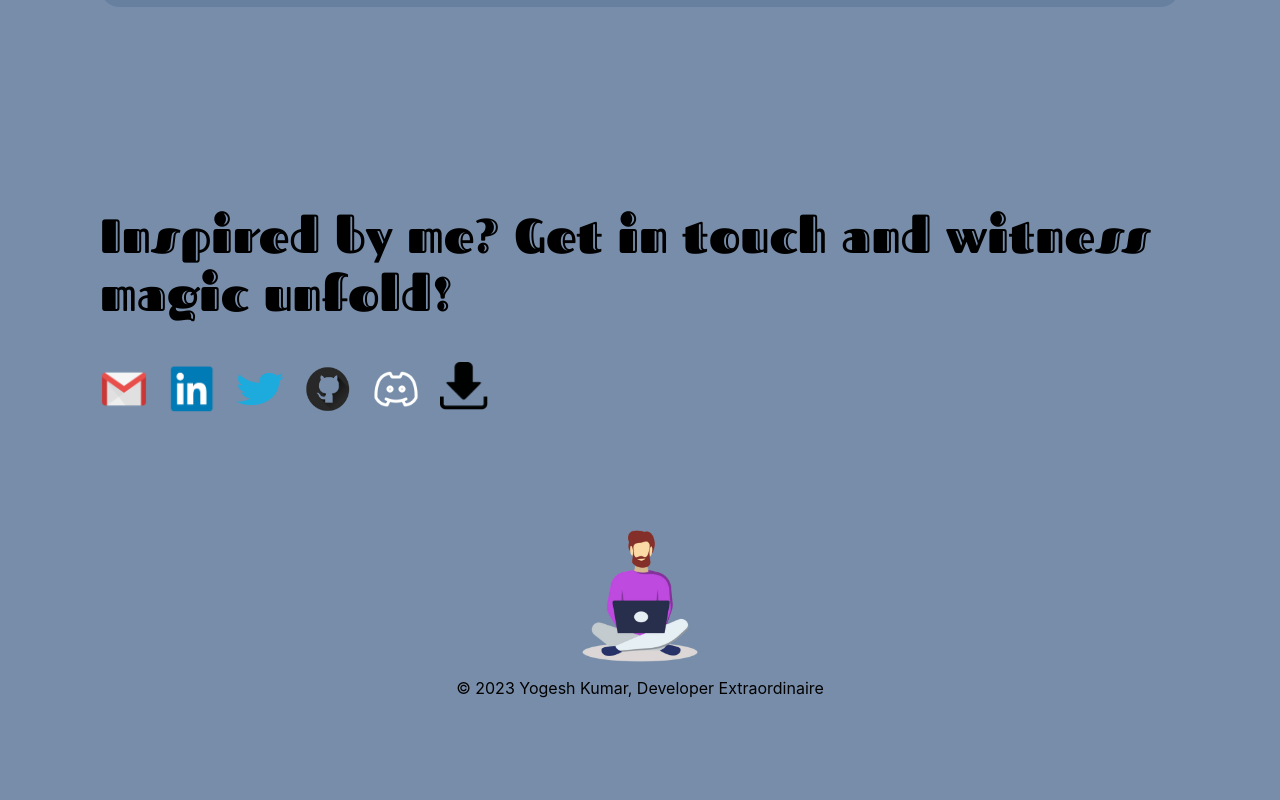
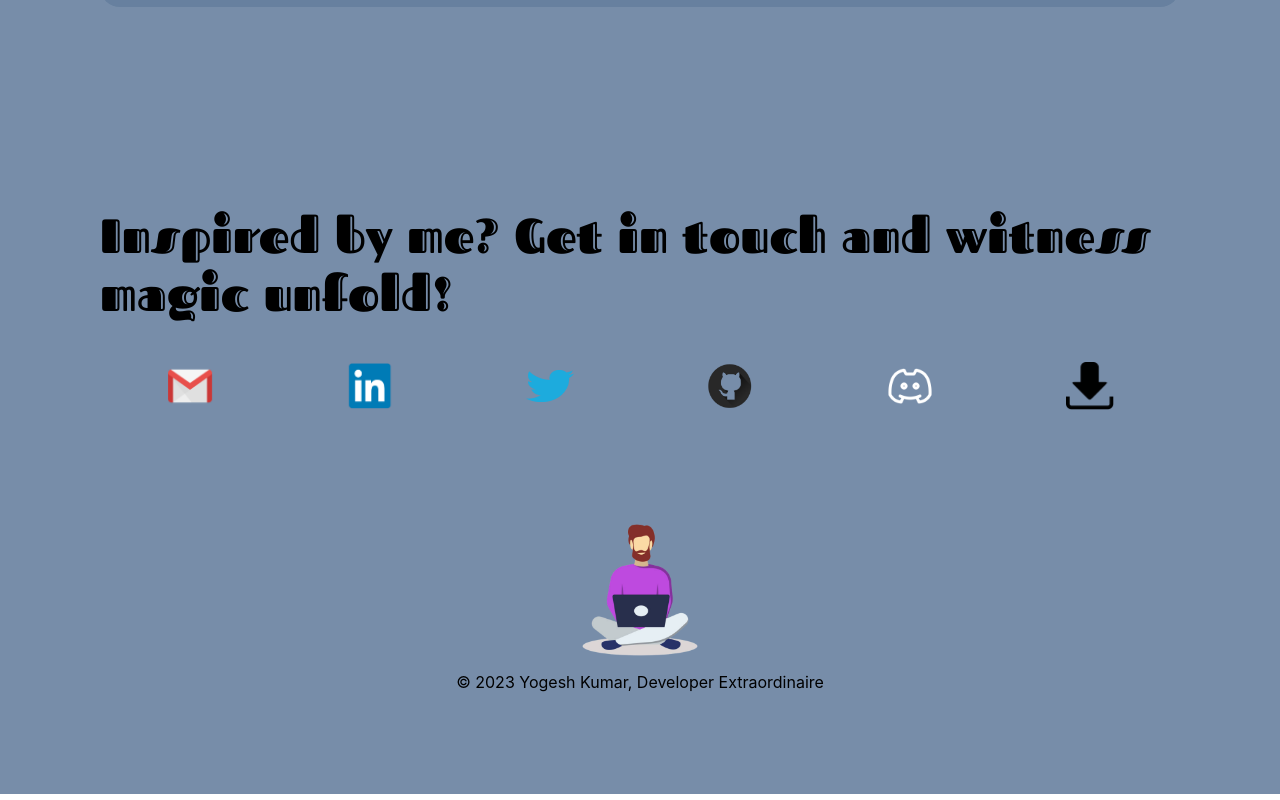
Before and after one commit to yogeshsingh2672000/portfolio, a React (Create React App) app: page / in a window 1280 px wide. Shown: the part 4272-5072 px from the top of the page. Built offline with nearby package versions, Linux system fonts and the light colour scheme.

Commit message:
fixed contact logo alignment

```diff
--- a/src/components/sections/Contact.tsx
+++ b/src/components/sections/Contact.tsx
@@ -17,7 +17,7 @@ function Contact() {
   return (
     <div id="contact" className="px-[20px] md:px-[50px] lg:px-[100px] py-[20px] md:py-[80px] lg:py-[100px]">
         <div className="bg-[#778DA9] dev-toolkit-heading text-[32px] md:text-[48px]">Inspired by me? Get in touch and witness magic unfold!</div>
-        <div className="flex items-center gap-[20px] pt-[40px]">
+        <div className="grid grid-cols-3 md:grid-cols-6 gap-[30px] md:gap-0 pt-[40px]">
             <Tooltip content="yogeshsingh2672000@gmail.com" className="rounded-full px-[10px]">
                 <a href="mailto:yogeshsingh2672000@gmail.com" className="flex justify-center items-center"><Button><img src="/icons/gmail.png" className="h-12 w-12" /></Button></a>
             </Tooltip>
@@ -31,10 +31,10 @@ function Contact() {
                 <a href="https://github.com/yogeshsingh2672000" target="_blank" className="flex justify-center items-center"><Button><img src="/icons/github.png" className="h-12 w-12" /></Button></a>
             </Tooltip>
             <Tooltip content={copyState} className="rounded-full px-[10px]">
-                <Button onClick={()=>{copyToClipboard("yogeshkr")}}><img src="/icons/discord.png" className="h-12 w-12" /></Button>
+                <Button onClick={()=>{copyToClipboard("yogeshkr")}} className="flex justify-center items-center"><img src="/icons/discord.png" className="h-12 w-12" /></Button>
             </Tooltip>
             <Tooltip content="Resume" className="rounded-full px-[10px]">
-                <a href="/resume/Resume.pdf"><Button><img src="/icons/download.png" className="h-12 w-12" /></Button></a>
+                <a href="/resume/Resume.pdf" className="flex justify-center items-center"><Button><img src="/icons/download.png" className="h-12 w-12" /></Button></a>
             </Tooltip>
         </div>
     </div>
```
